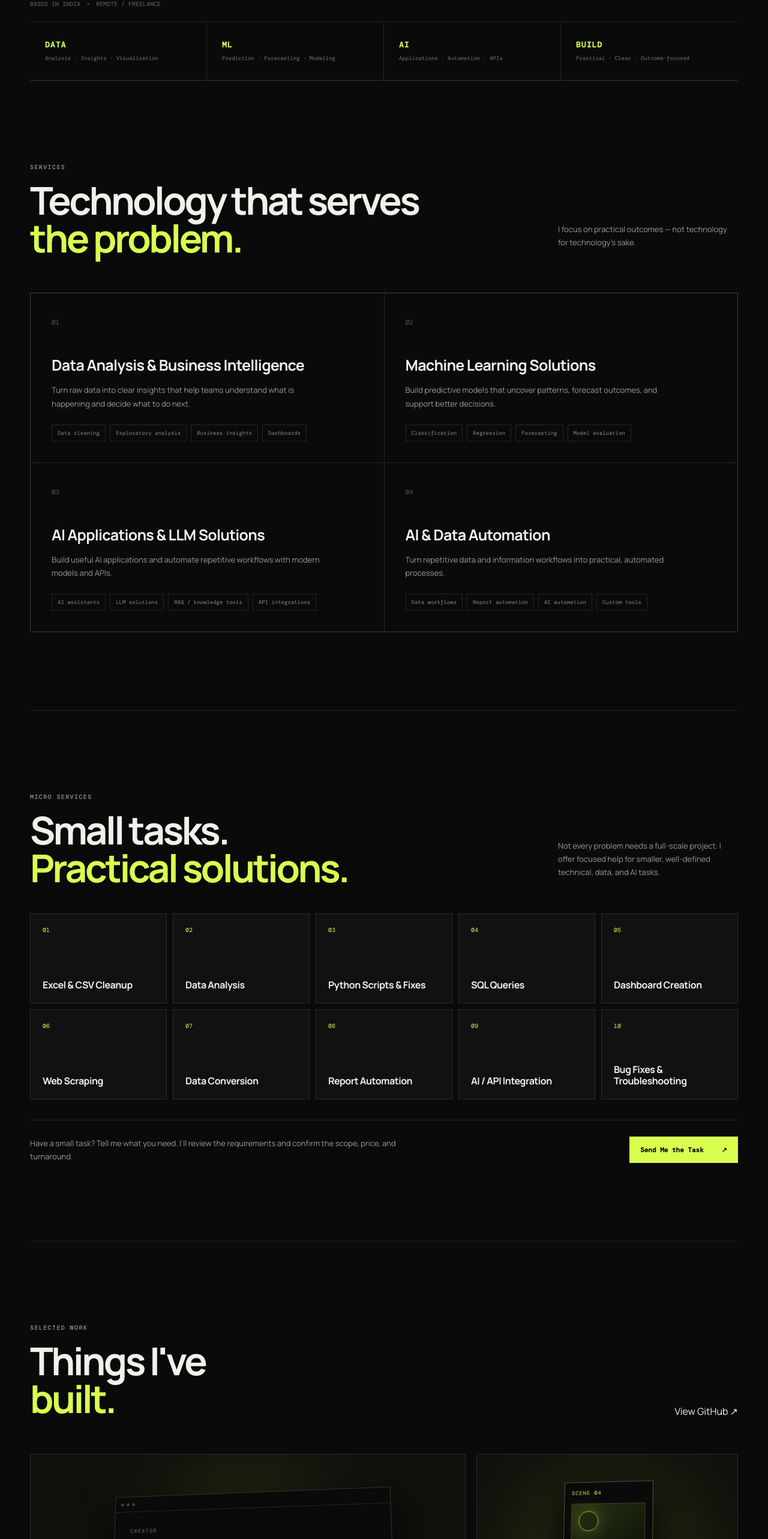
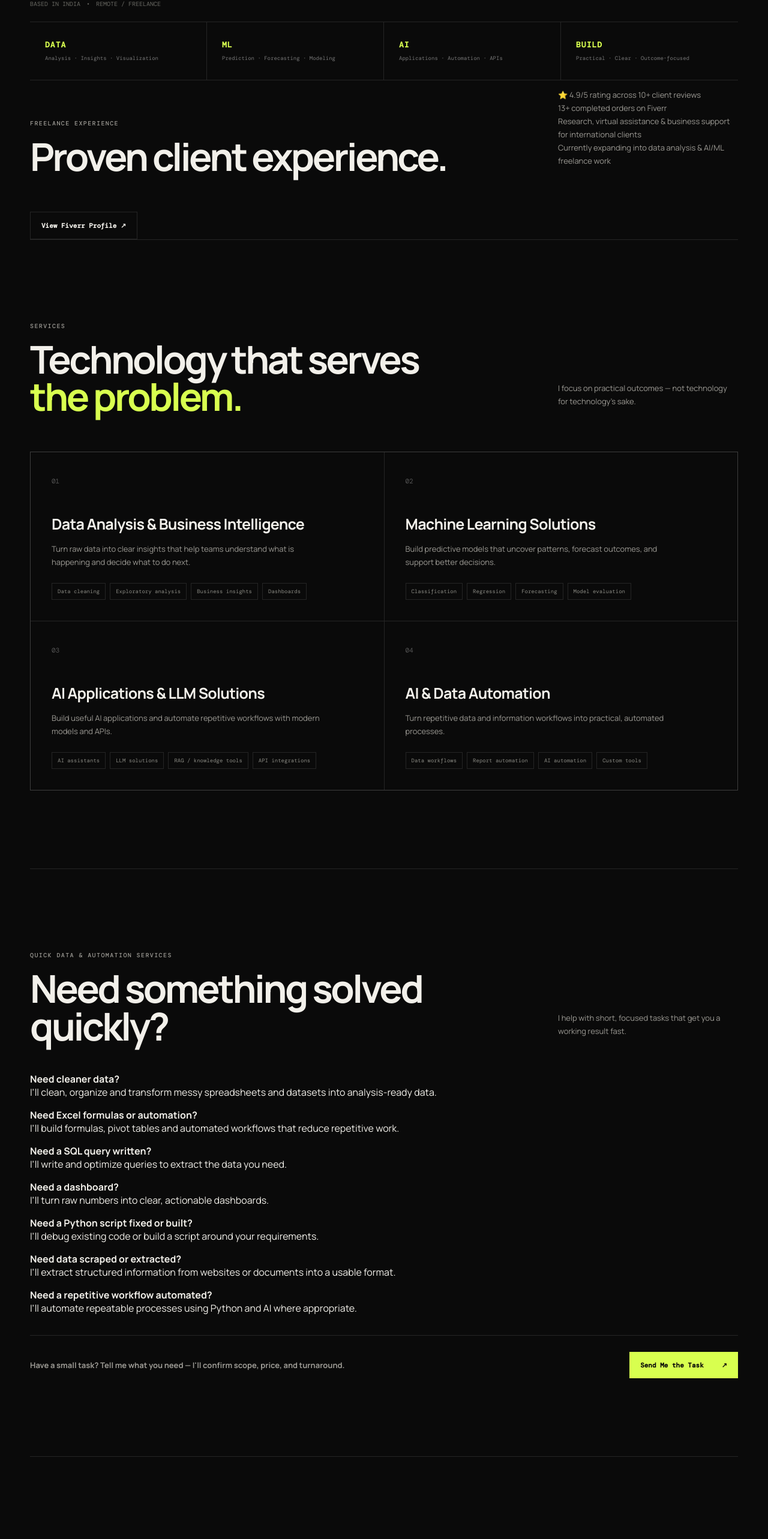
Before and after one commit to tafeemamair/portfolio-website, a Next.js app: page / in a window 1280 px wide. Shown: the part 814-3380 px from the top of the page at 60% size. Built offline with nearby package versions, Linux system fonts and the light colour scheme.

Commit message:
Update: remove 'coming soon' project, improve project descriptions, strengthen Selected Work copy, keep site structure

```diff
--- a/app/page.js
+++ b/app/page.js
@@ -36,7 +36,7 @@ const projects = [
     tag: "AI APPLICATION",
     title: "Creator Retention Coach",
     description:
-      "A full-stack AI application designed around creator retention and engagement workflows.",
+      "An AI application that helps creators understand audience retention and engagement by analysing behavioural signals and delivering practical, personalised guidance to improve content strategy.",
     tech: ["Next.js", "React", "OpenAI", "Razorpay"],
     href: "https://github.com/tafeemamair/creator-retention-coach",
   },
@@ -44,7 +44,7 @@ const projects = [
     tag: "AI / AUTOMATION",
     title: "AI Video Factory",
     description:
-      "A scene-driven video production pipeline that transforms structured scripts into captioned vertical videos using local visual assets, audio, subtitles, FFmpeg rendering, validation, and automated assembly.",
+      "An automated pipeline that turns structured scripts and visual/audio assets into rendered, captioned short-form videos—streamlining production and removing repetitive manual editing steps.",
     tech: ["Python", "FFmpeg", "Automation", "Video Processing"],
     href: "https://github.com/tafeemamair/ai-video-factory",
   },
@@ -107,6 +107,20 @@ export default function Home() {
         <div><strong>BUILD</strong><span>Practical · Clear · Outcome-focused</span></div>
       </div>
 
+      {/* FREELANCE EXPERIENCE */}
+      <section id="freelance-experience" className="section freelance-section">
+        <div className="section-heading">
+          <div>
+            <span className="section-kicker">FREELANCE EXPERIENCE</span>
+            <h2>Proven client experience.</h2>
+          </div>
+          <p>⭐ 4.9/5 rating across 10+ client reviews<br/>13+ completed orders on Fiverr<br/>Research, virtual assistance & business support for international clients<br/>Currently expanding into data analysis & AI/ML freelance work</p>
+        </div>
+        <div className="freelance-cta">
+          <a className="button secondary" href="https://www.fiverr.com/tafeem_amair" target="_blank" rel="noreferrer">View Fiverr Profile ↗</a>
+        </div>
+      </section>
+
       <section id="services" className="section services-section">
         <div className="section-heading">
           <div>
@@ -127,24 +141,26 @@ export default function Home() {
         </div>
       </section>
 
-      <section className="section micro-services-section" aria-labelledby="micro-services-heading">
+      {/* QUICK DATA & AUTOMATION SERVICES (replaces micro-services content) */}
+      <section id="quick-data" className="section micro-services-section" aria-labelledby="quick-data-heading">
         <div className="section-heading micro-services-heading">
           <div>
-            <span className="section-kicker">MICRO SERVICES</span>
-            <h2 id="micro-services-heading">Small tasks.<br /><em>Practical solutions.</em></h2>
+            <span className="section-kicker">QUICK DATA & AUTOMATION SERVICES</span>
+            <h2 id="quick-data-heading">Need something solved quickly?</h2>
           </div>
-          <p>Not every problem needs a full-scale project. I offer focused help for smaller, well-defined technical, data, and AI tasks.</p>
+          <p>I help with short, focused tasks that get you a working result fast.</p>
         </div>
-        <div className="micro-services-grid">
-          {microServices.map((service, index) => (
-            <article className="micro-service-card" key={service}>
-              <span>{String(index + 1).padStart(2, "0")}</span>
-              <h3>{service}</h3>
-            </article>
-          ))}
+        <div className="quick-services-copy">
+          <p><strong>Need cleaner data?</strong><br/>I'll clean, organize and transform messy spreadsheets and datasets into analysis-ready data.</p>
+          <p><strong>Need Excel formulas or automation?</strong><br/>I'll build formulas, pivot tables and automated workflows that reduce repetitive work.</p>
+          <p><strong>Need a SQL query written?</strong><br/>I'll write and optimize queries to extract the data you need.</p>
+          <p><strong>Need a dashboard?</strong><br/>I'll turn raw numbers into clear, actionable dashboards.</p>
+          <p><strong>Need a Python script fixed or built?</strong><br/>I'll debug existing code or build a script around your requirements.</p>
+          <p><strong>Need data scraped or extracted?</strong><br/>I'll extract structured information from websites or documents into a usable format.</p>
+          <p><strong>Need a repetitive workflow automated?</strong><br/>I'll automate repeatable processes using Python and AI where appropriate.</p>
         </div>
         <div className="micro-services-cta">
-          <p>Have a small task? Tell me what you need. I&apos;ll review the requirements and confirm the scope, price, and turnaround.</p>
+          <p><strong>Have a small task? Tell me what you need — I'll confirm scope, price, and turnaround.</strong></p>
           <a className="button primary" href="#contact">Send Me the Task <span>↗</span></a>
         </div>
       </section>
@@ -153,7 +169,7 @@ export default function Home() {
         <div className="section-heading">
           <div>
             <span className="section-kicker">SELECTED WORK</span>
-            <h2>Things I&apos;ve<br /><em>built.</em></h2>
+            <h2>Practical projects across AI, automation, and data-driven applications.</h2>
           </div>
           <a className="text-link" href="https://github.com/tafeemamair" target="_blank" rel="noreferrer">View GitHub ↗</a>
         </div>
@@ -192,15 +208,28 @@ export default function Home() {
               </div>
             </article>
           ))}
-          <article className="project-card coming-soon">
-            <div>
-              <span className="project-tag">IN PROGRESS</span>
-              <h3>More projects<br /><em>coming soon.</em></h3>
-              <p>I&apos;m continuously building practical projects across data science, machine learning, AI, and automation.</p>
-              <a className="project-link" href="https://github.com/tafeemamair" target="_blank" rel="noreferrer">Follow the work <span>↗</span></a>
-            </div>
-            <div className="plus">+</div>
-          </article>
+        </div>
+      </section>
+
+      {/* TESTIMONIALS */}
+      <section id="testimonials" className="section testimonials-section">
+        <div className="section-heading">
+          <div>
+            <span className="section-kicker">TESTIMONIALS</span>
+            <h2>What clients say.</h2>
+          </div>
+        </div>
+        <div className="testimonials-grid">
+          <div className="testimonial-card">
+            <div className="stars">⭐⭐⭐⭐⭐</div>
+            <blockquote>"Excellent work done on time, nice communication."</blockquote>
+            <cite>— Fiverr client, Research & Business Support</cite>
+          </div>
+          <div className="testimonial-card">
+            <div className="stars">⭐⭐⭐⭐⭐</div>
+            <blockquote>"Exceeded expectations — professionalism, quick responsiveness, went above and beyond."</blockquote>
+            <cite>— Fiverr client, Business Support Project</cite>
+          </div>
         </div>
       </section>
 
@@ -208,27 +237,67 @@ export default function Home() {
         <div className="about-number">02</div>
         <div className="about-copy">
           <span className="section-kicker">ABOUT ME</span>
-          <h2>Turning technical skills into <em>practical solutions.</em></h2>
-          <p>
-            I&apos;m Aisan Tafeem Amair, a Data Scientist, Machine Learning Engineer,
-            and AI Solutions Freelancer.
-          </p>
-          <p>
-            My background is in Mechanical Engineering, and over time I transitioned
-            into data science, machine learning, software development, and artificial intelligence.
-          </p>
-          <p>
-            Today, I work across data analysis, machine learning, AI applications,
-            automation, and technical problem-solving.
-          </p>
-          <p>
-            I enjoy taking a problem that initially looks complicated, breaking it
-            down into manageable parts, and building a practical solution around it.
-          </p>
+          <h2>Engineering discipline. <em>Data-driven thinking. AI-powered solutions.</em></h2>
+          <p>I'm Aisan Tafeem Amair, a Data Scientist, Machine Learning Engineer, and AI Solutions Freelancer.</p>
+          <p>My background in Mechanical Engineering trained me to approach problems systematically — breaking complex problems down, understanding constraints, and working toward practical solutions. I later transitioned into Data Science, Machine Learning, and AI, combining that engineering discipline with modern data and AI technologies.</p>
+          <p>Today, I work across data analysis, machine learning, AI applications, automation, and technical problem-solving — with a focus on building solutions that are useful, practical, and understandable.</p>
         </div>
         <div className="about-side">
           <div className="quote-mark">“</div>
           <p>Understand the problem.<br />Work with the data.<br />Build the solution.<br /><strong>Deliver something useful.</strong></p>
+        </div>
+      </section>
+
+      {/* TECHNICAL FOCUS */}
+      <section className="section tech-focus-section">
+        <div>
+          <span className="section-kicker">TECHNICAL FOCUS</span>
+          <h2>Areas I focus on.</h2>
+        </div>
+        <div className="tech-cloud">
+          <span>Data Analysis</span>
+          <span>Machine Learning</span>
+          <span>AI & LLM Applications</span>
+          <span>Automation</span>
+          <span>Python & SQL</span>
+          <span>Dashboards & Visualization</span>
+        </div>
+      </section>
+
+      {/* WHY WORK WITH ME */}
+      <section id="why" className="section why-section">
+        <div className="section-heading">
+          <div>
+            <span className="section-kicker">WHY WORK WITH ME</span>
+            <h2>What you get, working together.</h2>
+          </div>
+        </div>
+        <div className="services-grid">
+          <article className="service-card">
+            <span className="service-number">01</span>
+            <h3>Engineering mindset</h3>
+            <p>Structured, systematic problem solving.</p>
+          </article>
+          <article className="service-card">
+            <span className="service-number">02</span>
+            <h3>Data-first approach</h3>
+            <p>Decisions backed by evidence, not guesswork.</p>
+          </article>
+          <article className="service-card">
+            <span className="service-number">03</span>
+            <h3>End-to-end delivery</h3>
+            <p>From analysis and modeling to implementation.</p>
+          </article>
+          <article className="service-card">
+            <span className="service-number">04</span>
+            <h3>Flexible engagement</h3>
+            <p>Small tasks, focused projects, or larger engagements.</p>
+          </article>
+          <article className="service-card">
+            <span className="service-number">05</span>
+            <h3>Clear communication</h3>
+            <p>Practical explanations without unnecessary jargon.</p>
+          </article>
         </div>
       </section>
 
```
